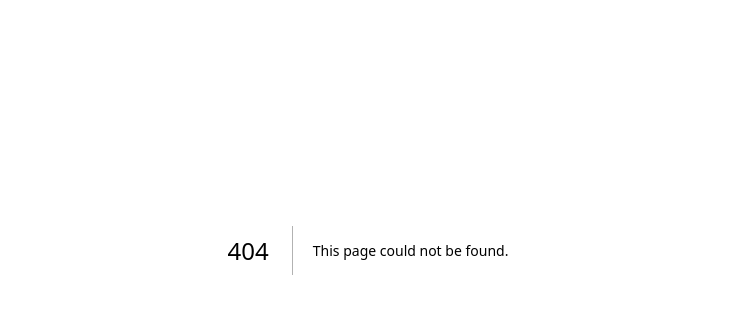
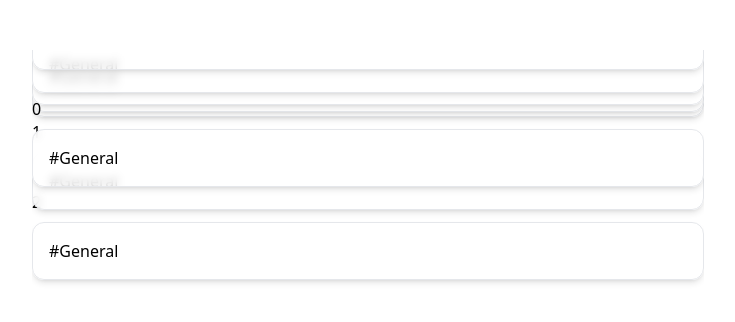
Before and after one commit to nstfkc/nstfkc.com, a Next.js app: page /chat-ui in a window 1280 px wide. Before the commit this address had no page. Shown: the part 150-472 px from the top of the page, without its empty margins (272-1007 px from the left). Built offline with nearby package versions, Linux system fonts and the light colour scheme.

Commit message:
chat ui init

```diff
--- /dev/null
+++ b/app/chat-ui/components/Chat.tsx
@@ -0,0 +1,81 @@
+"use client";
+
+import { useEffect, useRef } from "react";
+import useScrollSnap from "./useScrollSnap";
+import { useScroll, motion, useVelocity } from "framer-motion";
+
+const Channel = () => {
+  return (
+    <div className="py-2">
+      <div className="border p-4 rounded-xl bg-white/80 shadow-md backdrop-blur-[4px]">
+        <div>#General</div>
+        <div className="flex gap-2 h-0 overflow-hidden">
+          <div className="size-12 min-w-12 flex rounded-md bg-stone-800"></div>
+          <div className="flex flex-col">
+            <div className="font-bold">Enes Tufekci</div>
+            <div className="shrink">
+              Feugiat sed lectus vestibulum mattis ullamcorper velit sed
+              ullamcorper morbi tincidunt ornare massa, eget egestas purus
+              viverra accumsan. Semper eget duis at tellus at urna condimentum
+              mattis pellentesque id nibh!
+            </div>
+          </div>
+        </div>
+      </div>
+    </div>
+  );
+};
+
+const ITEM_HEIGHT = 74;
+const ITEM_COUNT = 10;
+
+interface CalculateTopParams {
+  totalItems: number;
+  itemHeight: number;
+  index: number;
+  scrollYProgress: number;
+}
+
+function calculateTop(params: CalculateTopParams) {
+  const { totalItems, itemHeight, index, scrollYProgress } = params;
+}
+
+function top(i: number, n: number) {
+  return 1 / (Math.E ^ ((n * i) ^ 2));
+}
+
+export const Chat = () => {
+  const ref = useRef<HTMLDivElement>(null);
+  const { scrollYProgress } = useScroll({ container: ref });
+  const scrollVelocity = useVelocity(scrollYProgress);
+
+  useEffect(() => {
+    return scrollVelocity.on("change", (latest) => {});
+  }, [scrollVelocity]);
+
+  const index = 3;
+
+  return (
+    <div className="container max-w-2xl mx-auto flex items-center h-full">
+      <div ref={ref} className="relative w-full h-[400px] overflow-scroll">
+        <div style={{ height: `${ITEM_HEIGHT * ITEM_COUNT}px` }}></div>
+        {Array.from({ length: ITEM_COUNT }).map((_, i) => (
+          <motion.div
+            key={i}
+            style={{
+              top: `${top(index - i, 1) * 140}px`,
+              zIndex: 100 - i,
+            }}
+            data-scale={top(i + 0, 1)}
+            className="absolute"
+          >
+            <div>
+              {i}
+              <Channel />
+            </div>
+          </motion.div>
+        ))}
+      </div>
+    </div>
+  );
+};
--- /dev/null
+++ b/app/chat-ui/components/useScrollSnap.ts
@@ -0,0 +1,288 @@
+import { useRef, useEffect } from "react";
+
+enum Direction {
+  Up,
+  Down,
+  None,
+}
+
+interface ScrollState {
+  currentIndex: number;
+  currentOffset: number;
+  targetOffset: number;
+  timeoutID: number;
+  direction: Direction;
+  directionStart: number;
+  animation: any | null;
+}
+
+interface UseScrollSnapProps {
+  ref: React.RefObject<HTMLElement>;
+  duration?: number;
+  isArrowKeysEnabled?: boolean;
+  isDirectionEnabled?: boolean;
+}
+
+interface UseScrollSnapReturn {
+  state: React.RefObject<ScrollState>;
+  goto: (index: number) => void;
+}
+
+const INTERACTION_TIMEOUT = 150;
+
+function useScrollSnap({
+  ref: elementRef,
+  duration = 100,
+  isArrowKeysEnabled = true,
+  isDirectionEnabled = true,
+}: UseScrollSnapProps): UseScrollSnapReturn {
+  const dataRef = useRef<ScrollState>({
+    currentIndex: 0,
+    currentOffset: 0,
+    targetOffset: 0,
+    timeoutID: 0,
+    direction: Direction.None,
+    directionStart: 0,
+    animation: null,
+  });
+
+  const getTargetScrollOffset = (element: HTMLElement) => {
+    let top = element.offsetTop;
+    while (element.offsetParent) {
+      element = element.offsetParent as HTMLElement;
+      top += element.offsetTop;
+    }
+    return top;
+  };
+
+  const getChildElements = () => {
+    if (elementRef.current && elementRef.current.children.length > 0) {
+      return Array.from(elementRef.current.children) as Array<HTMLElement>;
+    } else {
+      return [];
+    }
+  };
+
+  // Modified from https://stackoverflow.com/a/125106
+  const getElementsInView = () => {
+    return getChildElements().filter((element) => {
+      const height = element.offsetHeight;
+      let top = element.offsetTop;
+      while (element.offsetParent) {
+        element = element.offsetParent as HTMLElement;
+        top += element.offsetTop;
+      }
+      return (
+        top < window.scrollY + window.innerHeight &&
+        top + height > window.scrollY
+      );
+    });
+  };
+
+  const getElementViewportHeight = (element: HTMLElement) => {
+    const viewportHeight = window.innerHeight;
+
+    const rect = element.getBoundingClientRect();
+
+    let elementY;
+    if (rect.top < 0) {
+      elementY = rect.bottom;
+    } else if (rect.bottom > viewportHeight) {
+      elementY = viewportHeight - rect.top;
+    } else {
+      elementY = rect.bottom - rect.top;
+    }
+
+    return elementY;
+  };
+
+  const findSnapTarget = () => {
+    const elementsInView = getElementsInView();
+    if (elementsInView.length < 1) return;
+
+    dataRef.current.currentOffset = window.scrollY;
+
+    if (isDirectionEnabled) {
+      if (dataRef.current.direction === Direction.Up) {
+        snapToTarget(elementsInView[0]);
+        return;
+      } else if (dataRef.current.direction === Direction.Down) {
+        snapToTarget(elementsInView[elementsInView.length - 1]);
+        return;
+      }
+    }
+
+    let largestElement;
+    let largestHeight = -1;
+
+    for (const element of elementsInView) {
+      const elementHeight = getElementViewportHeight(element);
+      if (elementHeight > largestHeight) {
+        largestElement = element;
+        largestHeight = elementHeight;
+      }
+    }
+
+    if (largestElement) {
+      snapToTarget(largestElement);
+    }
+  };
+
+  const snapToTarget = (target: HTMLElement) => {
+    if (dataRef.current.animation) {
+      dataRef.current.animation.stop();
+    }
+
+    const elements = getChildElements();
+    for (let i = 0; i < elements.length; ++i) {
+      const element = elements[i];
+      if (element.isSameNode(target)) {
+        dataRef.current.currentIndex = i;
+      }
+    }
+
+    dataRef.current.targetOffset = getTargetScrollOffset(target);
+
+    // const animation = new Tweezer({
+    //     start: 0,
+    //     end: 10000,
+    //     duration: duration,
+    // })
+
+    // animation.on('tick', tickAnimation)
+    // animation.on('done', clearAnimation)
+
+    // dataRef.current.animation = animation
+    // animation.begin()
+  };
+
+  const tickAnimation = (value: number) => {
+    const scrollTopDelta =
+      dataRef.current.targetOffset - dataRef.current.currentOffset;
+    const scrollTop =
+      dataRef.current.currentOffset + (scrollTopDelta * value) / 10000;
+    window.scrollTo({ top: scrollTop, behavior: "smooth" });
+  };
+
+  const clearAnimation = () => {
+    clearTimeout(dataRef.current.timeoutID);
+
+    if (dataRef.current.animation) {
+      dataRef.current.animation.stop();
+    }
+
+    dataRef.current = {
+      currentIndex: dataRef.current.currentIndex,
+      currentOffset: 0,
+      targetOffset: 0,
+      timeoutID: 0,
+      direction: Direction.None,
+      directionStart: 0,
+      animation: null,
+    };
+  };
+
+  const handleInteraction = () => {
+    dataRef.current.timeoutID = setTimeout(findSnapTarget, INTERACTION_TIMEOUT);
+  };
+
+  const handleWheel = (event: WheelEvent) => {
+    clearAnimation();
+
+    if (event.deltaY < 0) {
+      dataRef.current.direction = Direction.Up;
+    } else if (event.deltaY > 0) {
+      dataRef.current.direction = Direction.Down;
+    } else {
+      dataRef.current.direction = Direction.None;
+    }
+
+    handleInteraction();
+  };
+
+  const handleTouchStart = (event: TouchEvent) => {
+    dataRef.current.directionStart = event.touches[0].clientY;
+  };
+
+  const handleTouchMove = (event: TouchEvent) => {
+    const deltaY = event.touches[0].clientY - dataRef.current.directionStart;
+
+    if (deltaY > 0) {
+      dataRef.current.direction = Direction.Up;
+    } else {
+      dataRef.current.direction = Direction.Down;
+    }
+
+    handleInteraction();
+  };
+
+  const handleKeyDown = (event: KeyboardEvent) => {
+    const currentIndex = dataRef.current.currentIndex;
+
+    if (event.code === "ArrowUp" && currentIndex > 0) {
+      event.preventDefault();
+
+      const elements = getChildElements();
+      const element = elements[currentIndex - 1];
+
+      clearAnimation();
+      snapToTarget(element);
+    } else if (event.code === "ArrowDown") {
+      const elements = getChildElements();
+
+      if (currentIndex < elements.length - 1) {
+        event.preventDefault();
+
+        const element = elements[currentIndex + 1];
+
+        clearAnimation();
+        snapToTarget(element);
+      }
+    }
+  };
+
+  const goto = (index: number) => {
+    const elements = getChildElements();
+    const element = elements[index];
+
+    if (element) {
+      clearAnimation();
+      snapToTarget(element);
+    }
+  };
+
+  useEffect(() => {
+    clearAnimation();
+
+    document.addEventListener("wheel", handleWheel, { passive: true });
+    document.addEventListener("touchstart", handleTouchStart, {
+      passive: true,
+    });
+    document.addEventListener("touchmove", handleTouchMove, { passive: true });
+
+    if (isArrowKeysEnabled) {
+      document.addEventListener("keydown", handleKeyDown);
+    }
+
+    findSnapTarget();
+
+    return () => {
+      clearAnimation();
+
+      document.removeEventListener("wheel", handleWheel);
+      document.removeEventListener("touchstart", handleTouchStart);
+      document.removeEventListener("touchmove", handleTouchMove);
+
+      if (isArrowKeysEnabled) {
+        document.removeEventListener("keydown", handleKeyDown);
+      }
+    };
+  }, []);
+
+  return {
+    state: dataRef,
+    goto,
+  };
+}
+
+export default useScrollSnap;
--- /dev/null
+++ b/app/chat-ui/page.tsx
@@ -0,0 +1,11 @@
+import { Chat } from "./components/Chat";
+
+const ChatUI = () => {
+  return (
+    <div className="w-screen h-screen overflow-hidden">
+      <Chat />
+    </div>
+  );
+};
+
+export default ChatUI;
--- a/package.json
+++ b/package.json
@@ -23,6 +23,7 @@
     "@radix-ui/react-switch": "^1.0.3",
     "@vercel/analytics": "^1.1.2",
     "date-fns": "^3.0.6",
+    "framer-motion": "^11.0.3",
     "geist": "^1.2.0",
     "millify": "^6.1.0",
     "next": "14.0.4",
```
Also changed, not shown: 1 other file (tests, documents, lock files or other folders).
